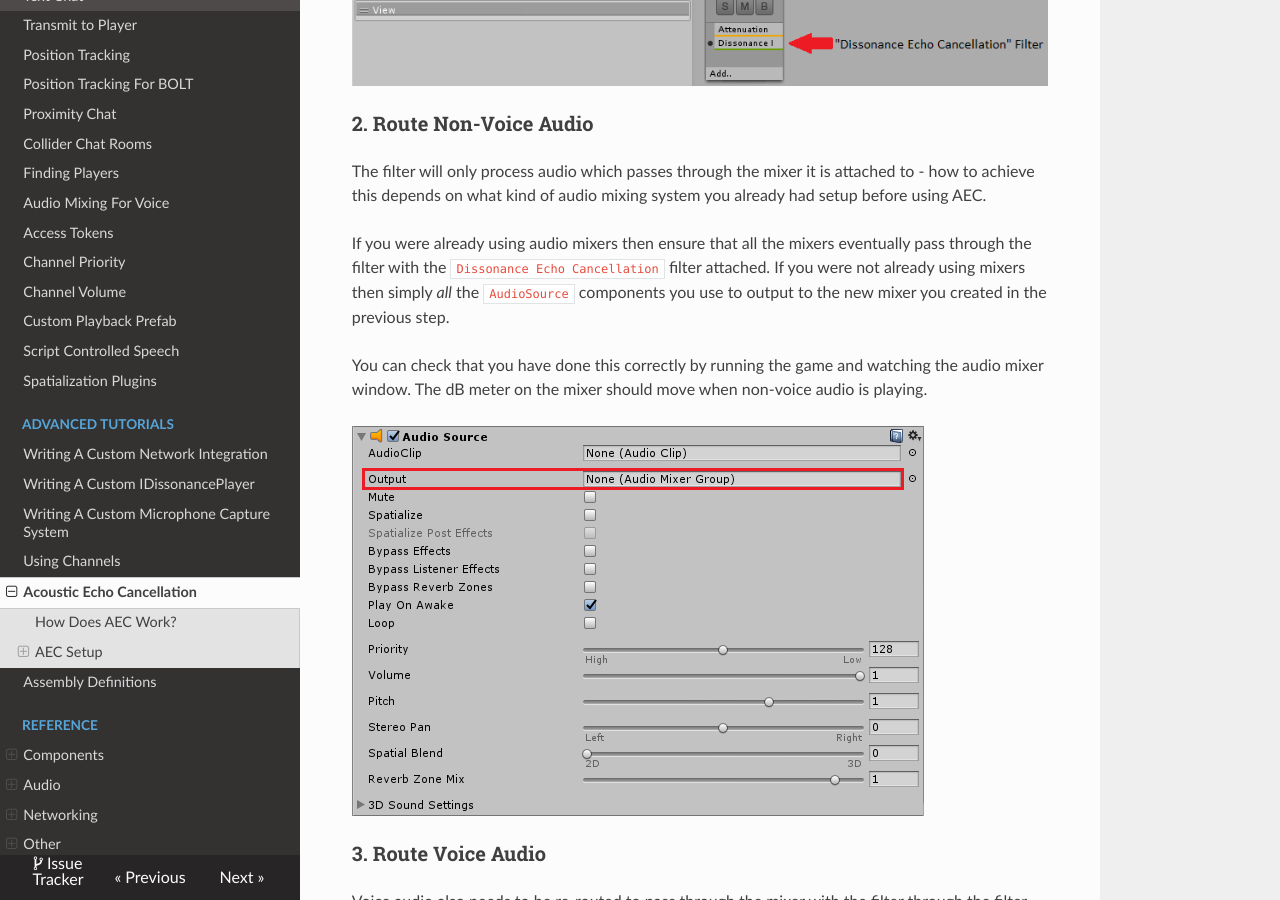
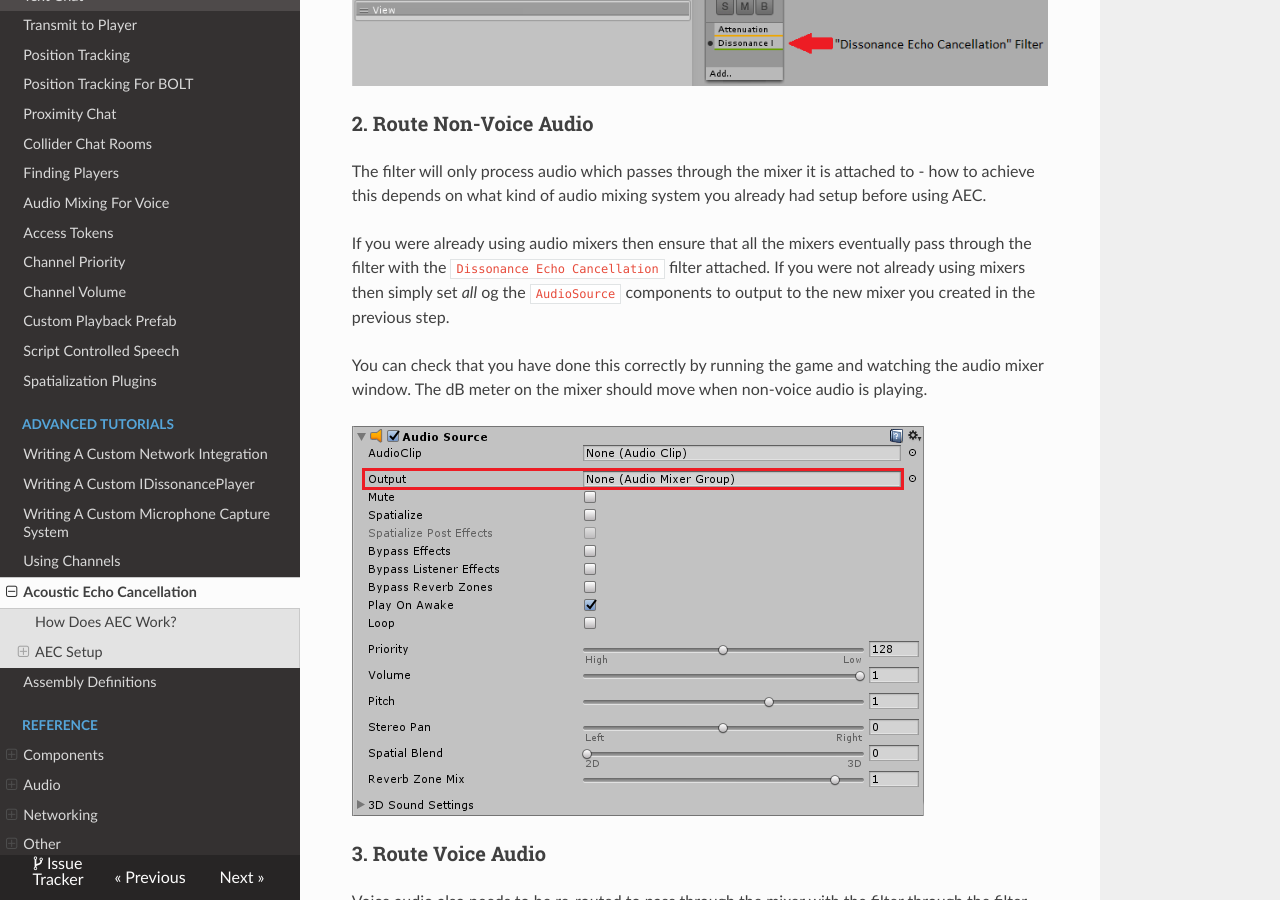
Before and after one commit to Placeholder-Software/Dissonance, an MkDocs documentation site: the page built from docs/Tutorials/Acoustic-Echo-Cancellation.md, in a window 1280 px wide and 900 px high, scrolled down 1498 px. Built offline with MkDocs 1.6.1, drawn with Linux system fonts in a browser that asks for light colours; old or Windows-style settings are respelled for this version of MkDocs.

Commit message:
Slight correction to AEC docs to make them clearer

```diff
--- a/docs/Tutorials/Acoustic-Echo-Cancellation.md
+++ b/docs/Tutorials/Acoustic-Echo-Cancellation.md
@@ -28,7 +28,7 @@ The first thing required for the AEC to function is to attach the postprocessor
 
 The filter will only process audio which passes through the mixer it is attached to - how to achieve this depends on what kind of audio mixing system you already had setup before using AEC.
 
-If you were already using audio mixers then ensure that all the mixers eventually pass through the filter with the `Dissonance Echo Cancellation` filter attached. If you were not already using mixers then simply _all_ the `AudioSource` components you use to output to the new mixer you created in the previous step.
+If you were already using audio mixers then ensure that all the mixers eventually pass through the filter with the `Dissonance Echo Cancellation` filter attached. If you were not already using mixers then simply set _all_ og the `AudioSource` components to output to the new mixer you created in the previous step.
 
 You can check that you have done this correctly by running the game and watching the audio mixer window. The dB meter on the mixer should move when non-voice audio is playing.
 
```
